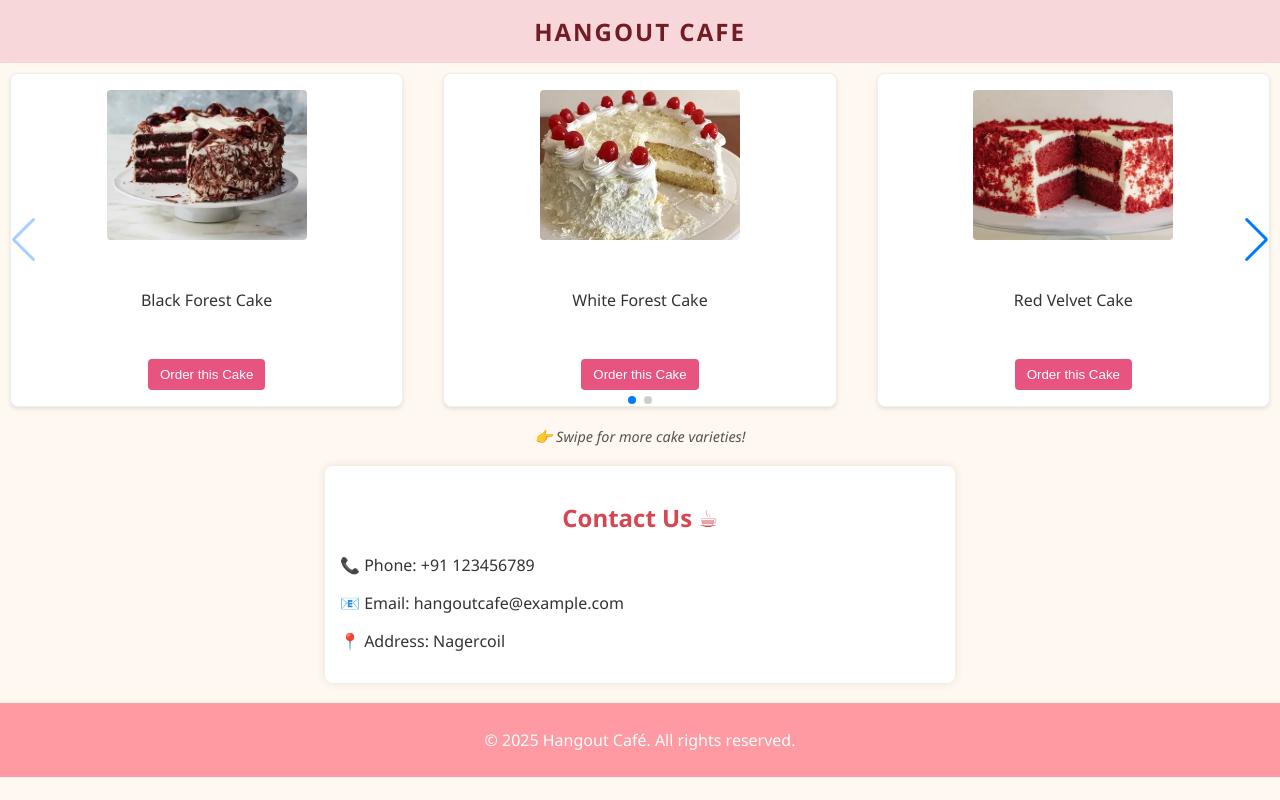
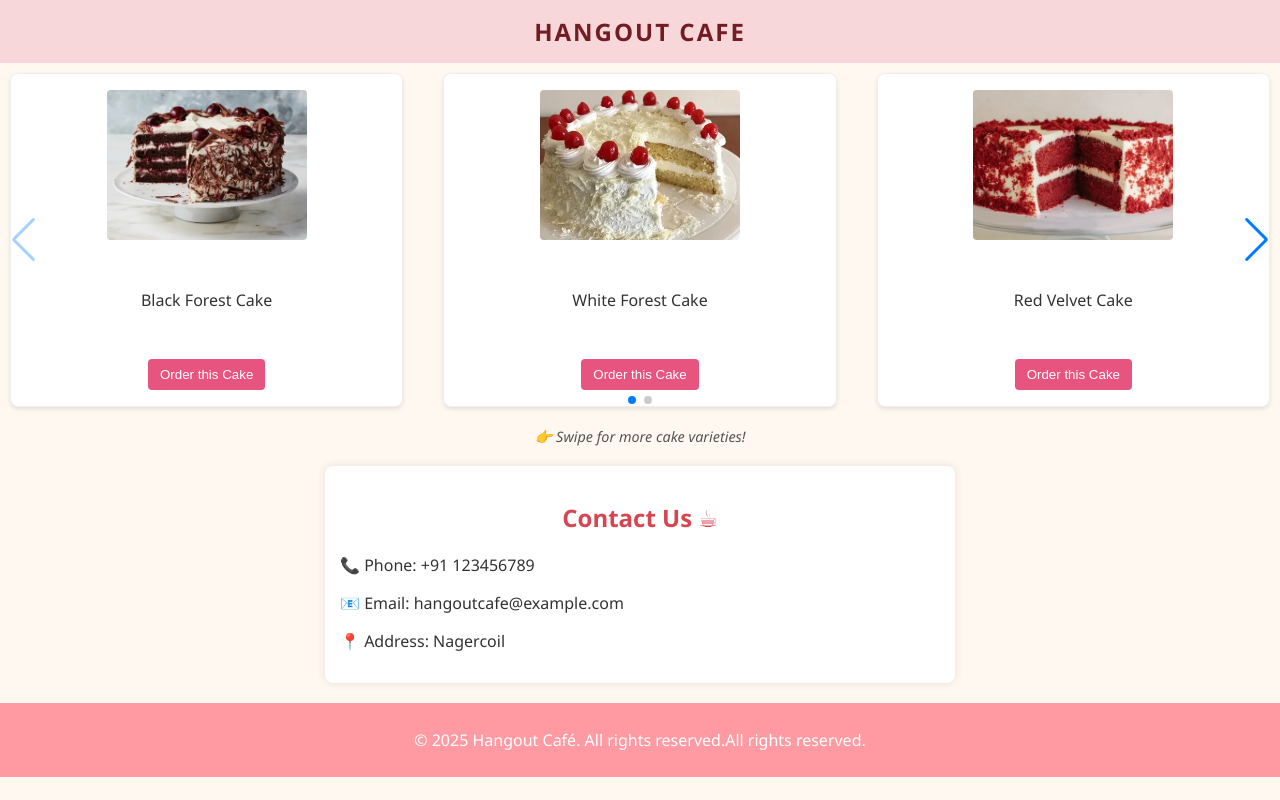
Before and after one commit to IlakiyaN-26/hangout-cafe, a React (Vite) app: page / in a window 1280 px wide. Built offline with nearby package versions, Linux system fonts and the light colour scheme.

Commit message:
Fix duplicate text in footer copyright notice

```diff
--- a/src/components/Footer.tsx
+++ b/src/components/Footer.tsx
@@ -3,7 +3,7 @@
 const Footer: React.FC = () => {
   return (
     <footer>
-      <p>&copy; 2025 Hangout Café. All rights reserved.</p>
+      <p>&copy; 2025 Hangout Café. All rights reserved.All rights reserved.</p>
     </footer>
   );
 };
```
